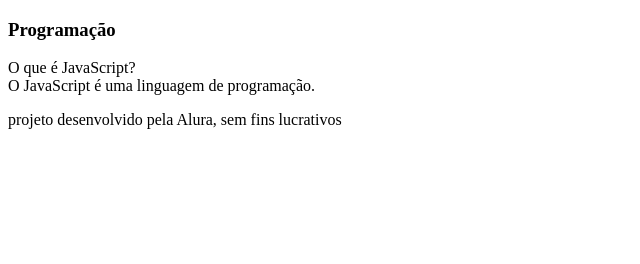
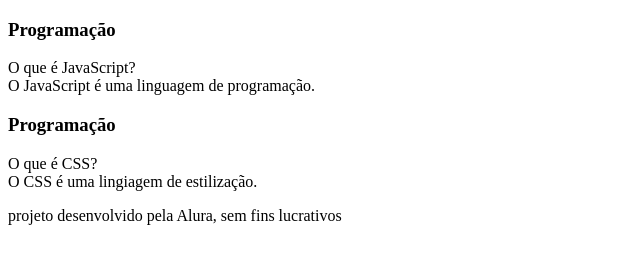
Before and after one commit to isavieira07/flashcards, a plain HTML site: page index.html in a window 1280 px wide. Shown: the whole page, without its empty margins (0-640 px from the left). Drawn offline with Linux system fonts and the light colour scheme.

Commit message:
perguntas

```diff
--- a/index.html
+++ b/index.html
@@ -19,6 +19,17 @@
             </div>
         </div>
     </article>
+    <article class="cartao"></article>
+        <div class="cartao__conteudo">
+            <h3>Programação</h3>
+            <div class="cartao__conteudo__pergunta">
+                O que é CSS?
+            </div>
+            <div class="cartao__conteudo__resposta">
+                O CSS é uma lingiagem de estilização.
+            </div>
+        </div>
+    </article>
 </section>
  </main>
  <footer>
```
